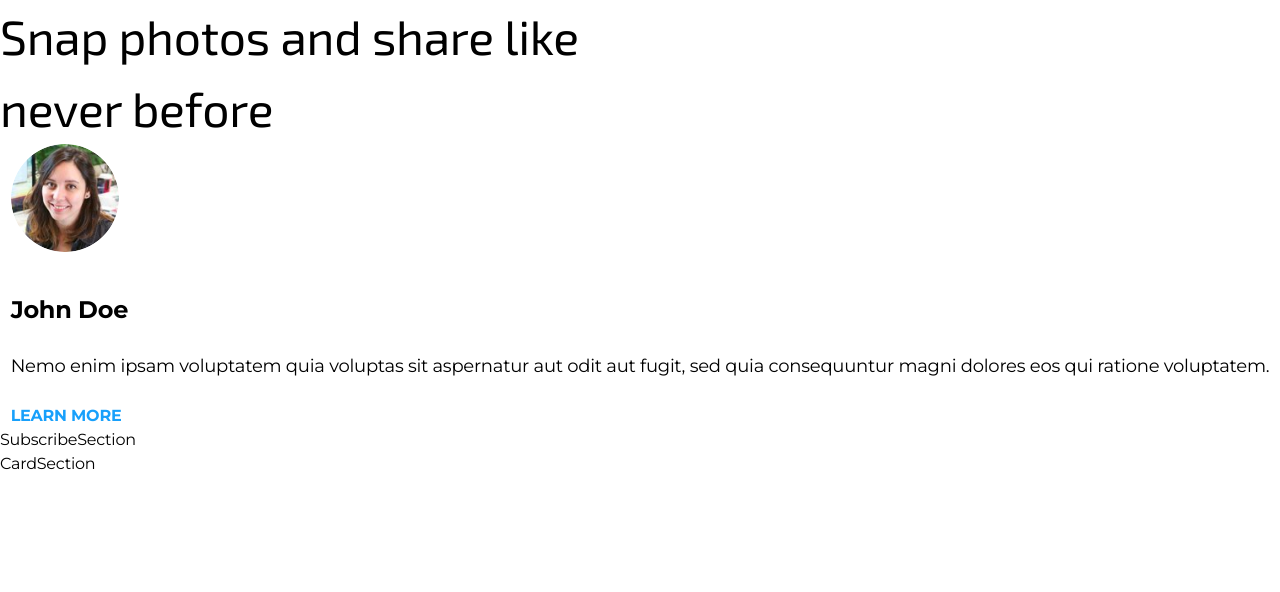
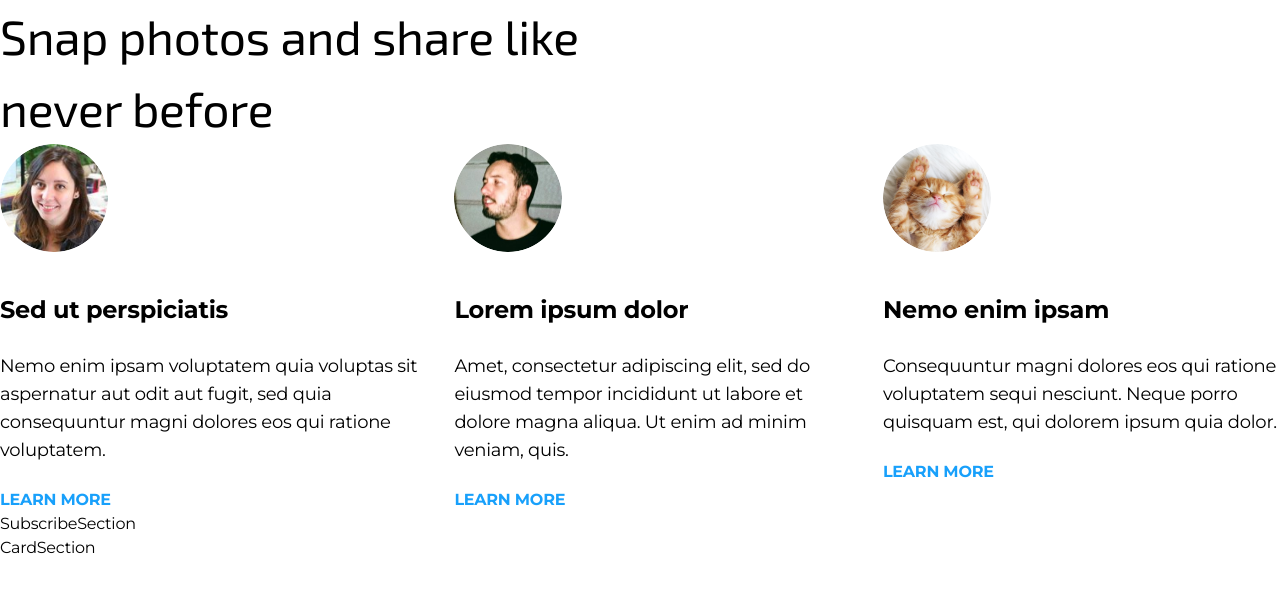
Before and after one commit to fromnowwon/dfluid-fe-assignment, a Next.js app: page / in a window 1280 px wide. Shown: the top 592 px of the page. Built offline with nearby package versions, Linux system fonts and the light colour scheme.

Commit message:
feat: 프로필 데이터 생성 및 적용

```diff
--- a/src/pages/home/ui/molecules/ProfileCard.tsx
+++ b/src/pages/home/ui/molecules/ProfileCard.tsx
@@ -1,24 +1,37 @@
 import Image from 'next/image';
 import Link from 'next/link';
 
-export default function ProfileCard() {
+interface ProfileCardProps {
+  name: string;
+  image: string;
+  description: string;
+  link?: string;
+}
+
+export default function ProfileCard({
+  name,
+  image,
+  description,
+  link = '#',
+}: ProfileCardProps) {
   return (
-    <div className="flex flex-col">
+    <div className="flex flex-col items-start">
       <Image
-        src="/assets/images/profile_a.png"
-        alt="profile"
-        width="108"
-        height="108"
+        src={image}
+        alt={name}
+        width={108}
+        height={108}
         className="rounded-full"
       />
       <div className="mt-10">
-        <h2 className="font-bold text-2xl leading-9">John Doe</h2>
-        <p className="mt-6 text-lg leading-7">
-          Nemo enim ipsam voluptatem quia voluptas sit aspernatur aut odit aut
-          fugit, sed quia consequuntur magni dolores eos qui ratione voluptatem.
-        </p>
+        <h2 className="font-bold text-2xl leading-9">{name}</h2>
+        <p className="mt-6 text-lg leading-7">{description}</p>
         <div className="mt-6">
-          <Link href="" target="_blank" className="font-bold text-blue">
+          <Link
+            href={link}
+            target="_blank"
+            className="font-bold text-[var(--color-blue)]"
+          >
             LEARN MORE
           </Link>
         </div>
--- a/src/pages/home/ui/organisms/ProfileSection.tsx
+++ b/src/pages/home/ui/organisms/ProfileSection.tsx
@@ -1,5 +1,6 @@
 import SectionTitle from '@/shared/ui/SectionTitle';
 import ProfileCard from '../molecules/ProfileCard';
+import { PROFILES_DATA } from '@/shared/data/profiles';
 
 export default function ProfileSection() {
   return (
@@ -11,7 +12,9 @@ export default function ProfileSection() {
       </SectionTitle>
 
       <div className="flex justify-center gap-5">
-        <ProfileCard />
+        {PROFILES_DATA.map((profile) => (
+          <ProfileCard key={profile.id} {...profile} />
+        ))}
       </div>
     </section>
   );
--- /dev/null
+++ b/src/shared/data/profiles.ts
@@ -0,0 +1,30 @@
+export interface Profile {
+  id: number;
+  name: string;
+  image: string;
+  description: string;
+}
+
+export const PROFILES_DATA: Profile[] = [
+  {
+    id: 1,
+    name: 'Sed ut perspiciatis',
+    image: '/assets/images/profile_a.png',
+    description:
+      'Nemo enim ipsam voluptatem quia voluptas sit aspernatur aut odit aut fugit, sed quia consequuntur magni dolores eos qui ratione voluptatem.',
+  },
+  {
+    id: 2,
+    name: 'Lorem ipsum dolor',
+    image: '/assets/images/profile_b.png',
+    description:
+      'Amet, consectetur adipiscing elit, sed do eiusmod tempor incididunt ut labore et dolore magna aliqua. Ut enim ad minim veniam, quis.',
+  },
+  {
+    id: 3,
+    name: 'Nemo enim ipsam',
+    image: '/assets/images/profile_c.png',
+    description:
+      'Consequuntur magni dolores eos qui ratione voluptatem sequi nesciunt. Neque porro quisquam est, qui dolorem ipsum quia dolor.',
+  },
+];
```
